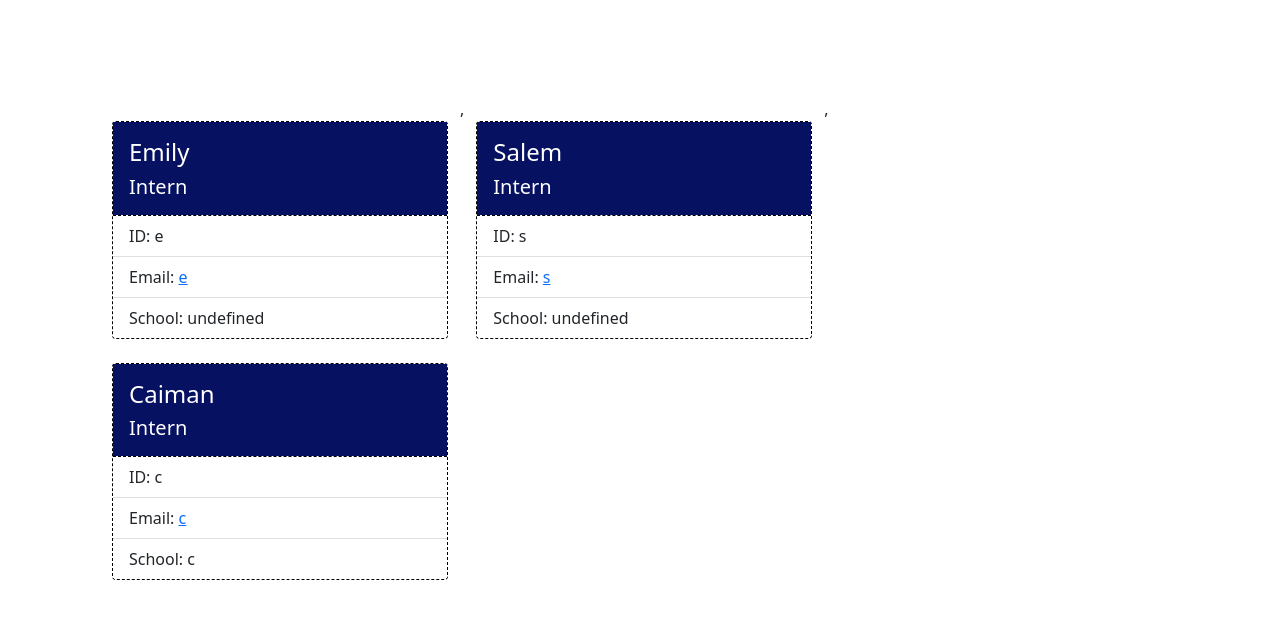
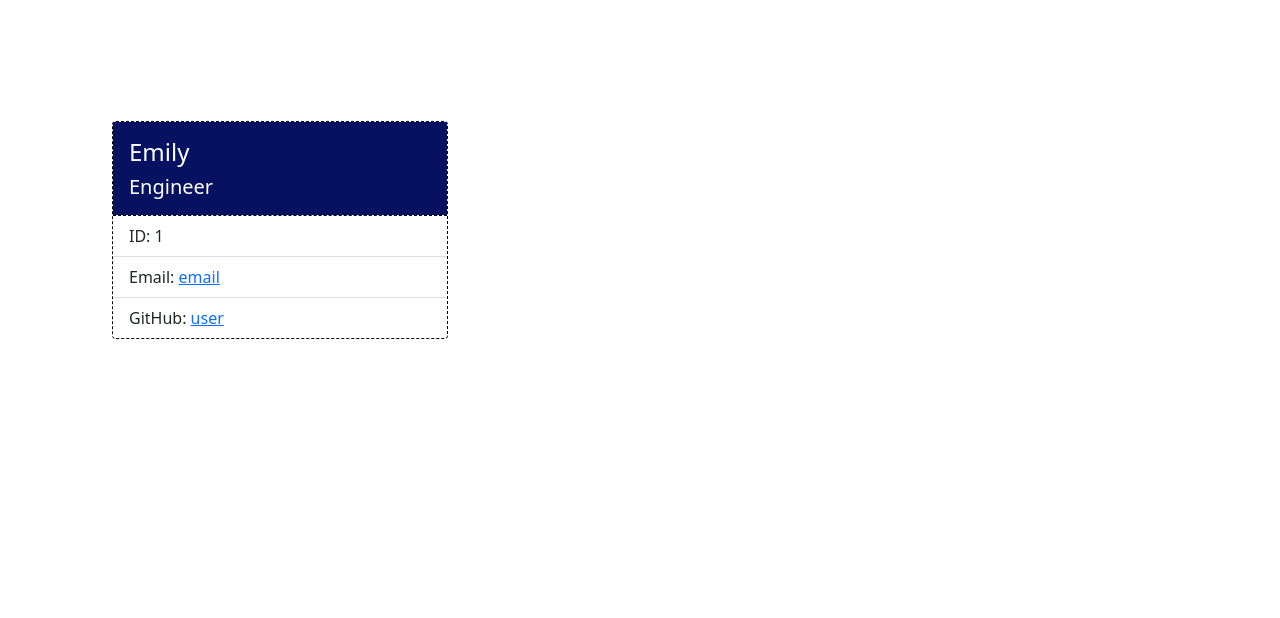
Before and after one commit to Emilyrh1058/Ch-10---Team-Profile-Generator, a website: page index.html in a window 1280 px wide. Shown: the part 100-718 px from the top of the page. Drawn offline with nearby package versions, Linux system fonts and the light colour scheme.

Commit message:
corrected github issue

```diff
--- a/index.html
+++ b/index.html
@@ -21,40 +21,12 @@
       <div class="card h-100">
         <div class="card-body">
           <h4 class="card-title">Emily</h4>
-          <h5 class="card-text">Intern</h5>
+          <h5 class="card-text">Engineer</h5>
         </div>
         <ul class="list-group list-group-flush">
-          <li class="list-group-item">ID: e</li>
-          <li class="list-group-item">Email: <a href="mailto:e" class="card-link">e</a></li>
-          <li class="list-group-item">School: undefined</li>
-        </ul>
-      </div>
-    </div>
-    ,
-      <div class="col">
-      <div class="card h-100">
-        <div class="card-body">
-          <h4 class="card-title">Salem</h4>
-          <h5 class="card-text">Intern</h5>
-        </div>
-        <ul class="list-group list-group-flush">
-          <li class="list-group-item">ID: s</li>
-          <li class="list-group-item">Email: <a href="mailto:s" class="card-link">s</a></li>
-          <li class="list-group-item">School: undefined</li>
-        </ul>
-      </div>
-    </div>
-    ,
-      <div class="col">
-      <div class="card h-100">
-        <div class="card-body">
-          <h4 class="card-title">Caiman</h4>
-          <h5 class="card-text">Intern</h5>
-        </div>
-        <ul class="list-group list-group-flush">
-          <li class="list-group-item">ID: c</li>
-          <li class="list-group-item">Email: <a href="mailto:c" class="card-link">c</a></li>
-          <li class="list-group-item">School: c</li>
+          <li class="list-group-item">ID: 1</li>
+          <li class="list-group-item">Email: <a href="mailto:email" class="card-link">email</a></li>
+          <li class="list-group-item">GitHub: <a href="https://github.com/user" target="_blank" class="card-link">user</a></li>
         </ul>
       </div>
     </div>
--- a/index.js
+++ b/index.js
@@ -126,7 +126,7 @@ function engineerPrompt() {
       },
       {
         type: "input",
-        name: "gitHub",
+        name: "github",
         message: "Enter employee's GitHub username:",
       },
     ])
```
Also changed, not shown: src/page-template.js (+7 -6 lines).
